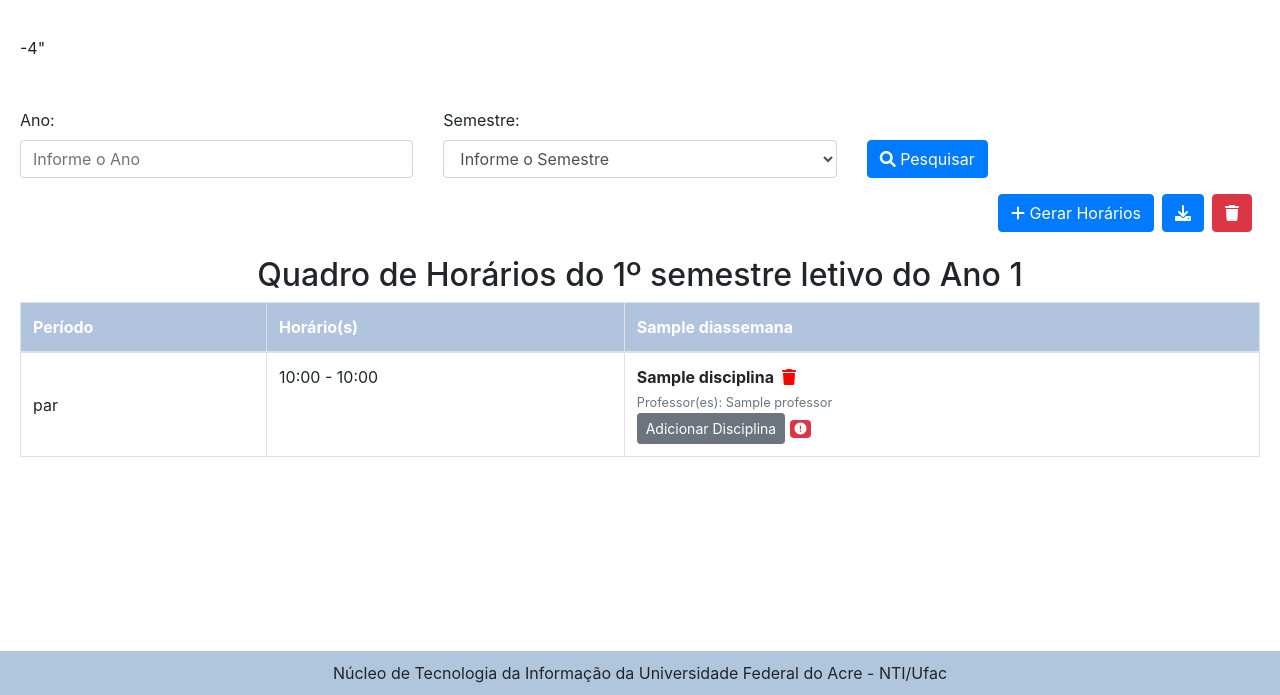
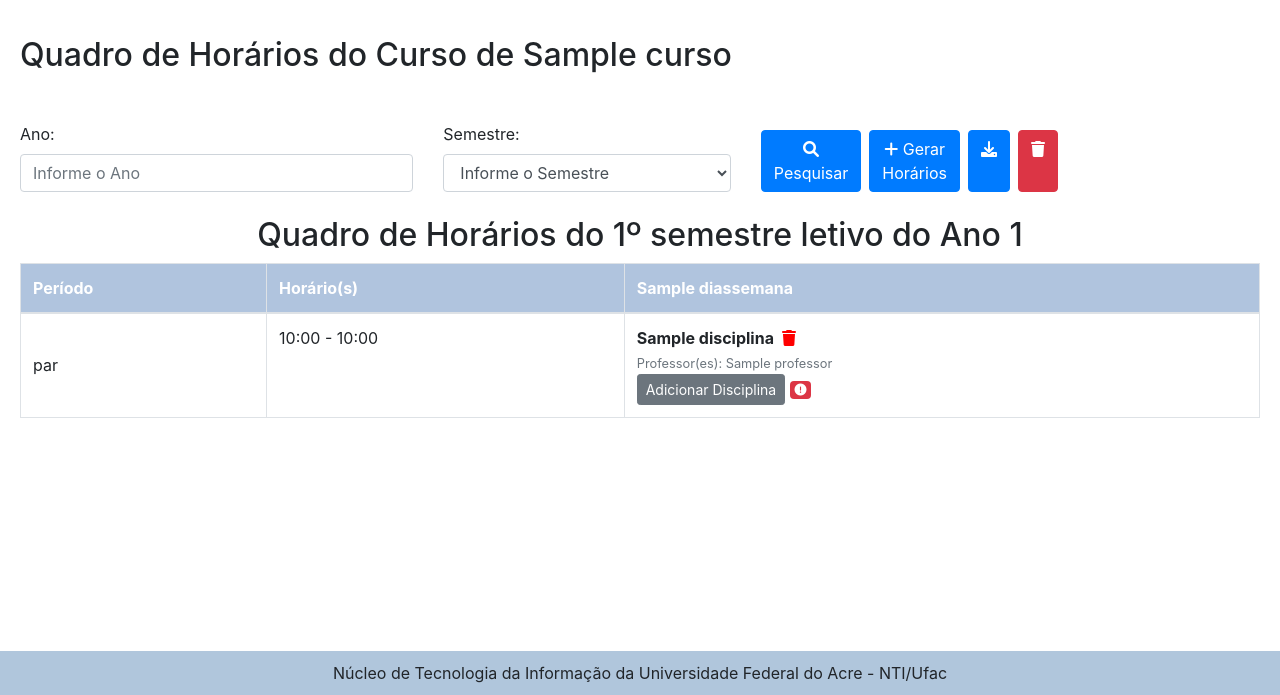
Before and after one commit to emillyvsl/sistema-de-gerenciamento-de-horarios, a Django app: page /horarios_disciplinas/ in a window 1280 px wide. Shown: the part 105-800 px from the top of the page. Run offline with Django 5.2, Linux system fonts and the light colour scheme; a user stored in the database is signed in; tables that the repository leaves empty hold one stand-in row (values such as "Sample post"); some libraries are stand-ins or nearby versions.

Commit message:
ajuste horarios

```diff
--- a/sgh_app/templates/horarios/horario_adicionar.html
+++ b/sgh_app/templates/horarios/horario_adicionar.html
@@ -7,6 +7,7 @@ Horários do Curso
 
 {% block content %}
 <div class="container margin-top">
+  <h2 class="mb-4">Horarios do curso de {{ curso.nome }}</h2>
   <div class="text-right mb-4">
     <a href="#" class="btn btn-primary" data-toggle="modal" data-target="#modalAdicionarHorario">Adicionar Horário</a>
   </div>
--- a/sgh_app/templates/horarios/horarios_disciplinas.html
+++ b/sgh_app/templates/horarios/horarios_disciplinas.html
@@ -1,7 +1,9 @@
 {% extends 'base.html' %}
 
-{% block content %}-4"
-<div class="mt-5 mb-5 px>
+{% block content %}
+<h2 class="mb-4">Quadro de Horários do Curso de {{ curso.nome }}</h2>
+
+<div class="mt-5 mb-5">
     <!-- Formulário de seleção de ano e semestre -->
     <form method="GET" action="" class="mb-4">
         <div class="row align-items-end">
@@ -9,7 +11,7 @@
                 <label for="ano">Ano:</label>
                 <input type="number" id="ano" name="ano" class="form-control" placeholder="Informe o Ano" value="{{ request.GET.ano }}">
             </div>
-            <div class="col-md-4">
+            <div class="col-md-3">
                 <label for="semestre">Semestre:</label>
                 <select id="semestre" name="semestre" class="form-control">
                     <option value="" disabled selected>Informe o Semestre</option>
@@ -20,26 +22,21 @@
                     {% endfor %}
                 </select>
             </div>
-            <div class="col-md-4 d-flex justify-content-start">
-                <button type="submit" class="btn btn-primary mt-auto"><i class="fas fa-search"></i> Pesquisar</button>
-            </div>
-        </div>
-        <div class="d-flex justify-content-end mt-3">
-            <a href="{% url 'gerar_horarios' %}" class="btn btn-primary mr-2"> <i class="fas fa-plus"></i> Gerar Horários</a>
-            <a href="{% url 'gerar_pdf' %}?ano={{ request.GET.ano }}&semestre={{ request.GET.semestre }}" class="btn btn-primary mr-2" title="Baixar Quadro de Horários em pdf"> <i class="fas fa-download"></i></a>
+            <!-- Botões alinhados ao lado do campo de pesquisa -->
+            <div class="col-md-3 d-flex  mt-2">
+                <button type="submit" class="btn btn-primary mr-2"><i class="fas fa-search"></i> Pesquisar</button>
+                <a href="{% url 'gerar_horarios' %}" class="btn btn-primary mr-2"><i class="fas fa-plus"></i> Gerar Horários</a>
+                <a href="{% url 'gerar_pdf' %}?ano={{ request.GET.ano }}&semestre={{ request.GET.semestre }}" class="btn btn-primary mr-2" title="Baixar Quadro de Horários em PDF"><i class="fas fa-download"></i></a>
                 {% if horarios %}
                     {% with horario=horarios.0 %}
-                    <!-- Ícone de exclusão com tooltip -->
-                    <a href="{% url 'excluir_quadro_horarios' horario.ano_semestre.id %}"
-                       class="btn btn-danger mr-2"
+                        <a href="{% url 'excluir_quadro_horarios' horario.ano_semestre.id %}" class="btn btn-danger"
                            onclick="return confirm('Tem certeza que deseja excluir este quadro de horários? Esta ação é irreversível.')"
-                       data-toggle="tooltip"
-                       data-placement="top"
                            title="Excluir Quadro de Horários">
                             <i class="fa fa-trash"></i>
                         </a>
                     {% endwith %}
                 {% endif %}
+            </div>
         </div>
     </form>
 
@@ -73,9 +70,7 @@
                         {% if forloop.first %}
                             <td rowspan="{{ periodo.list|length }}" class="align-middle">{{ periodo.grouper }}</td>
                         {% endif %}
-
                         <td>{{ horario.horario_curso.hora_inicio }} - {{ horario.horario_curso.hora_fim }}</td>
-
                         {% for dia in dias_semana %}
                             <td class="align-middle">
                                 {% if dia in horario.horario_curso.dias_semana.all %}
@@ -88,7 +83,6 @@
                                                         <a href="#" onclick="removerAlocacao({{ alocacao.id }})" title="Remover Alocação">
                                                             <i class="fa fa-trash text-red"></i>
                                                         </a>
-
                                                         <form id="remover-form-{{ alocacao.id }}" action="{% url 'remover_alocacao' alocacao.id %}" method="POST" style="display: none;">
                                                             {% csrf_token %}
                                                         </form>
@@ -106,13 +100,11 @@
                                                 {% endif %}
                                             {% endif %}
                                         {% endfor %}
-
                                         {% if not alocacao_encontrada %}
                                         <div class="alocacao-actions">
                                             <a href="{% url 'alocar_disciplina' horario.horario_curso.id dia.id periodo.grouper %}" class="btn btn-secondary btn-sm">
                                                 Adicionar Disciplina
                                             </a>
-
                                             {% for preferencia in preferencias_professores %}
                                                 {% if dia in preferencia.dias_preferidos.all and horario.horario_curso in preferencia.horas_preferidas.all %}
                                                     <span class="badge {% if preferencia.professor.centro != curso.centro %}badge-success{% else %}badge-danger{% endif %}" title="Preferência de {{ preferencia.professor.nome }}">
@@ -120,10 +112,6 @@
                                                     </span>
                                                 {% endif %}
                                             {% endfor %}
-
-
-
-
                                         </div>
                                         {% endif %}
                                     {% endwith %}
```
Lines whose indentation alone changed are shown as unchanged.
